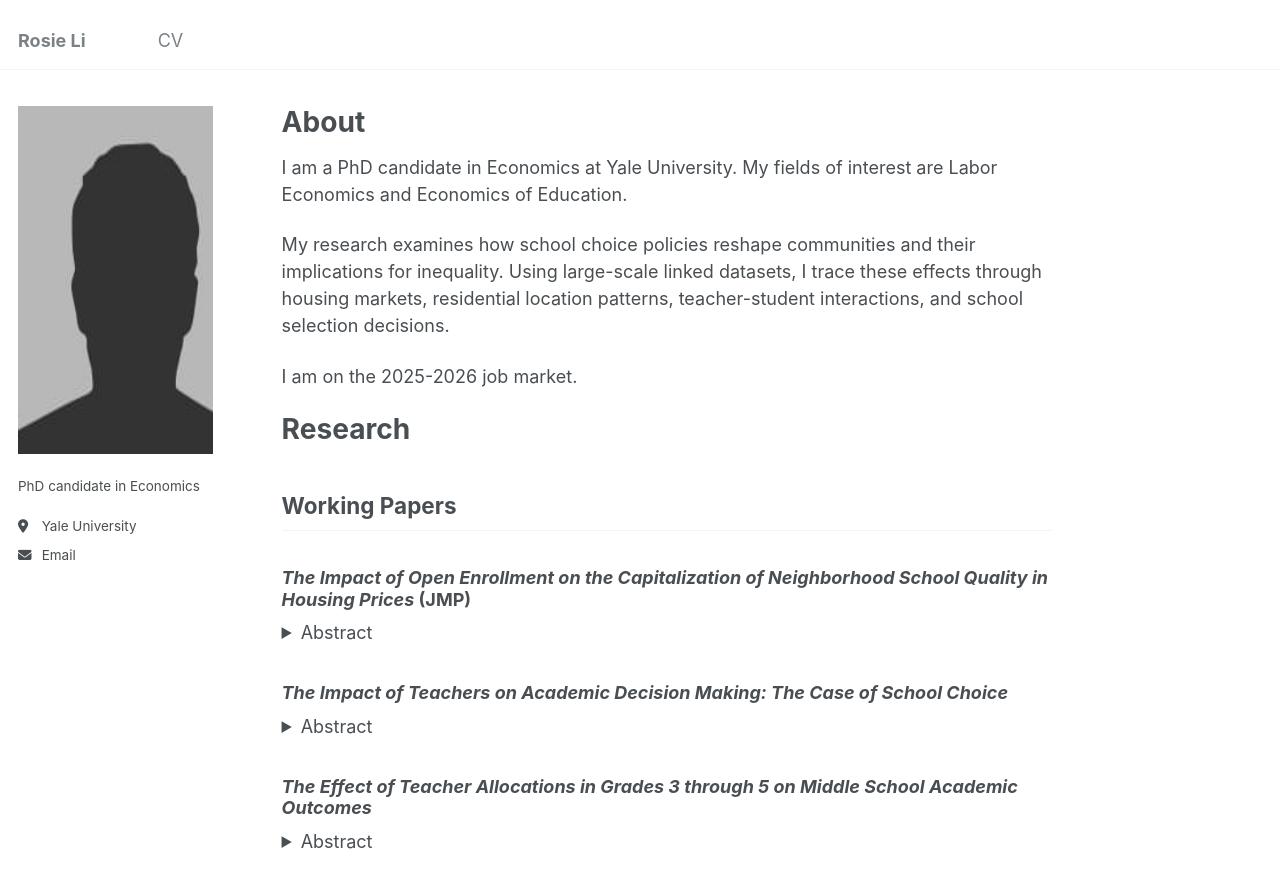
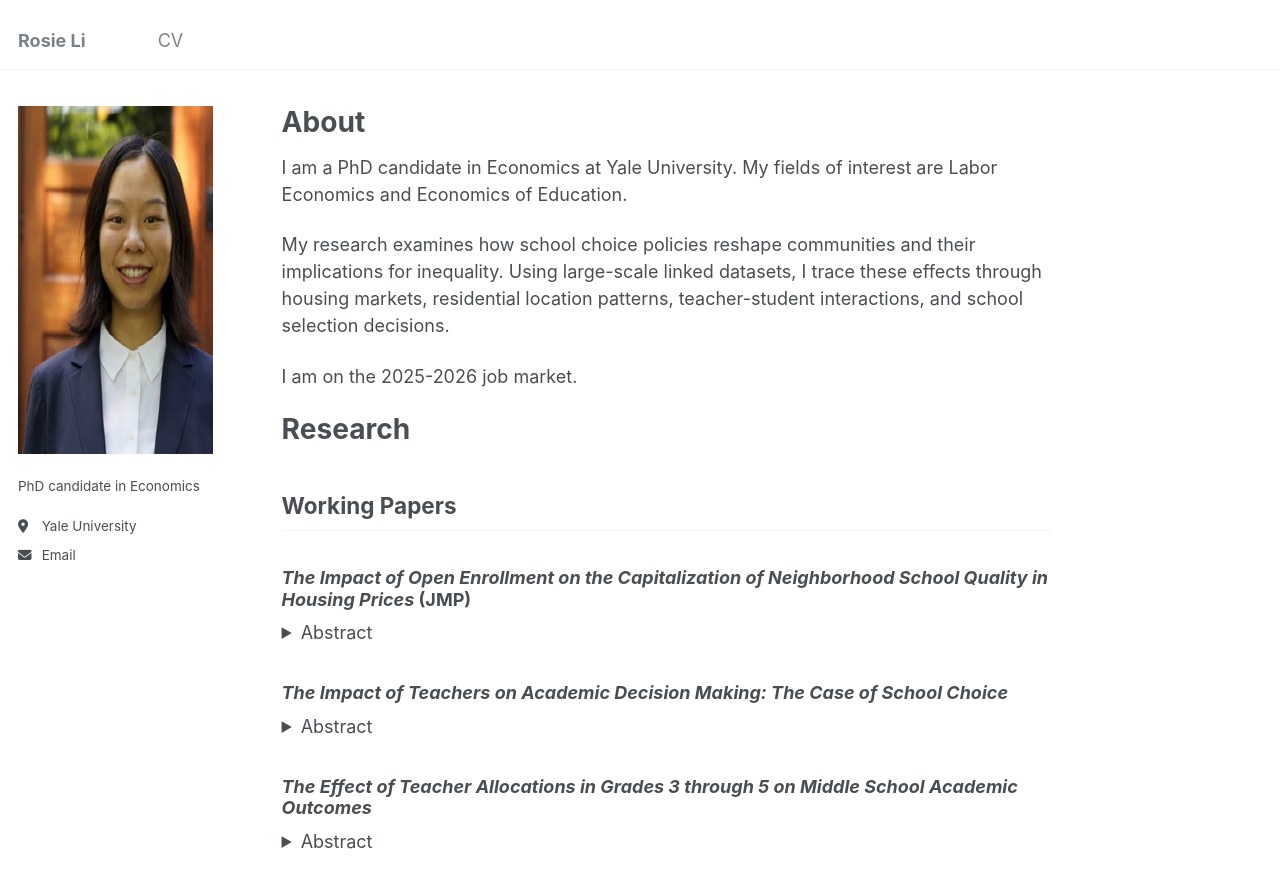
Before and after one commit to rosieli5/rosieli5.github.io, a Jekyll site: the page built from _pages/about.md, in a window 1280 px wide and 900 px high. Shown: the top 888 px of the window. Built offline with Jekyll 4.4.1, drawn with Linux system fonts in a browser that asks for light colours.

Commit message:
Update _config.yml

```diff
--- a/_config.yml
+++ b/_config.yml
@@ -23,7 +23,7 @@ author:
   # Biographic information
   # avatar           : "profile34.png"
   # avatar           : "profile2to3.png"
-  avatar           : "bio-photo.jpg"
+  avatar           : "profile-photo-new.jpg"
   #<div class="clearfix">
   #  <img src="profile-photo.png.jpg" alt="Image description">
   #  <p>Your text content here. The text will wrap around the image and ensure proper layout without overlap.</p>
```
